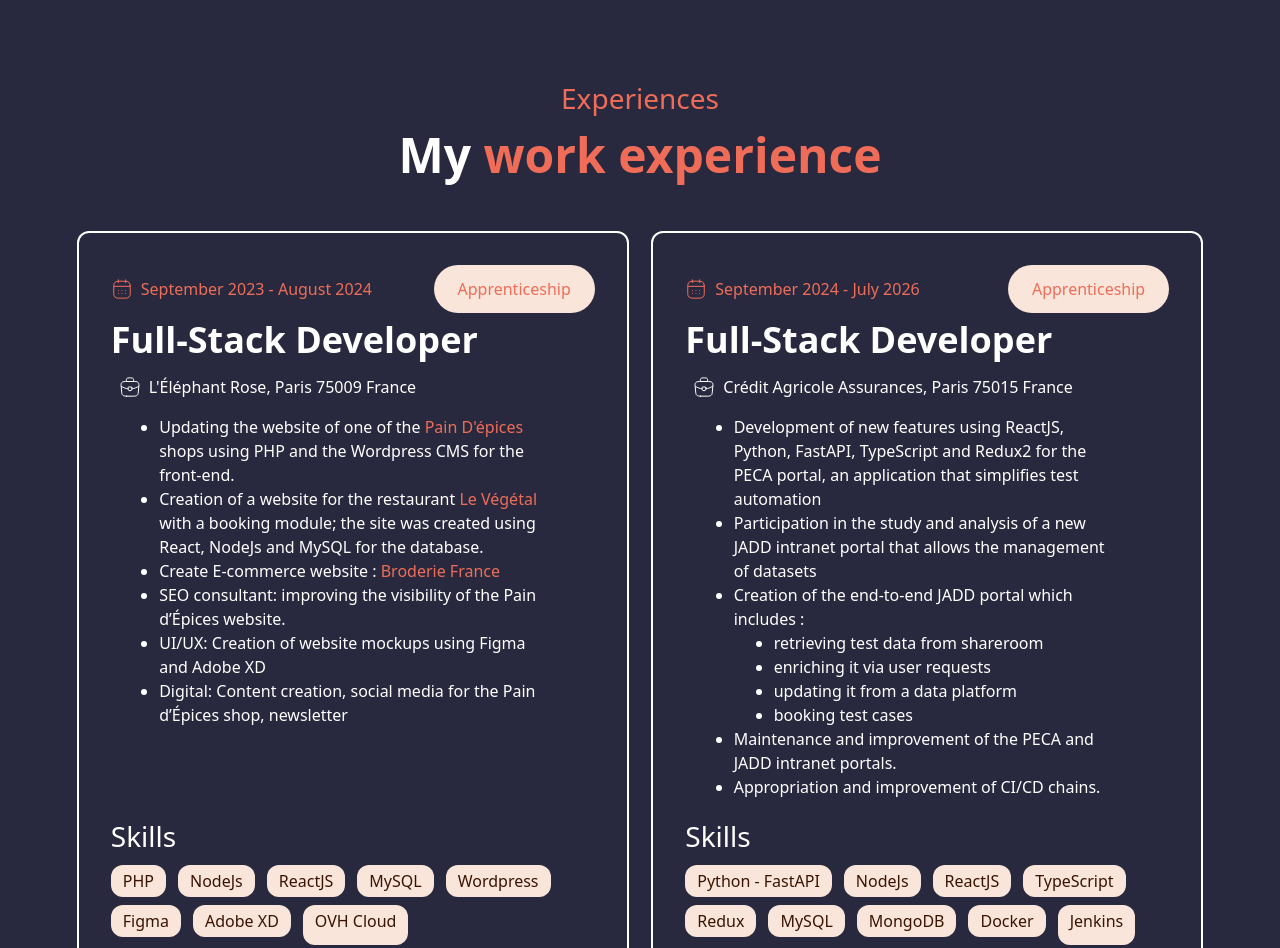
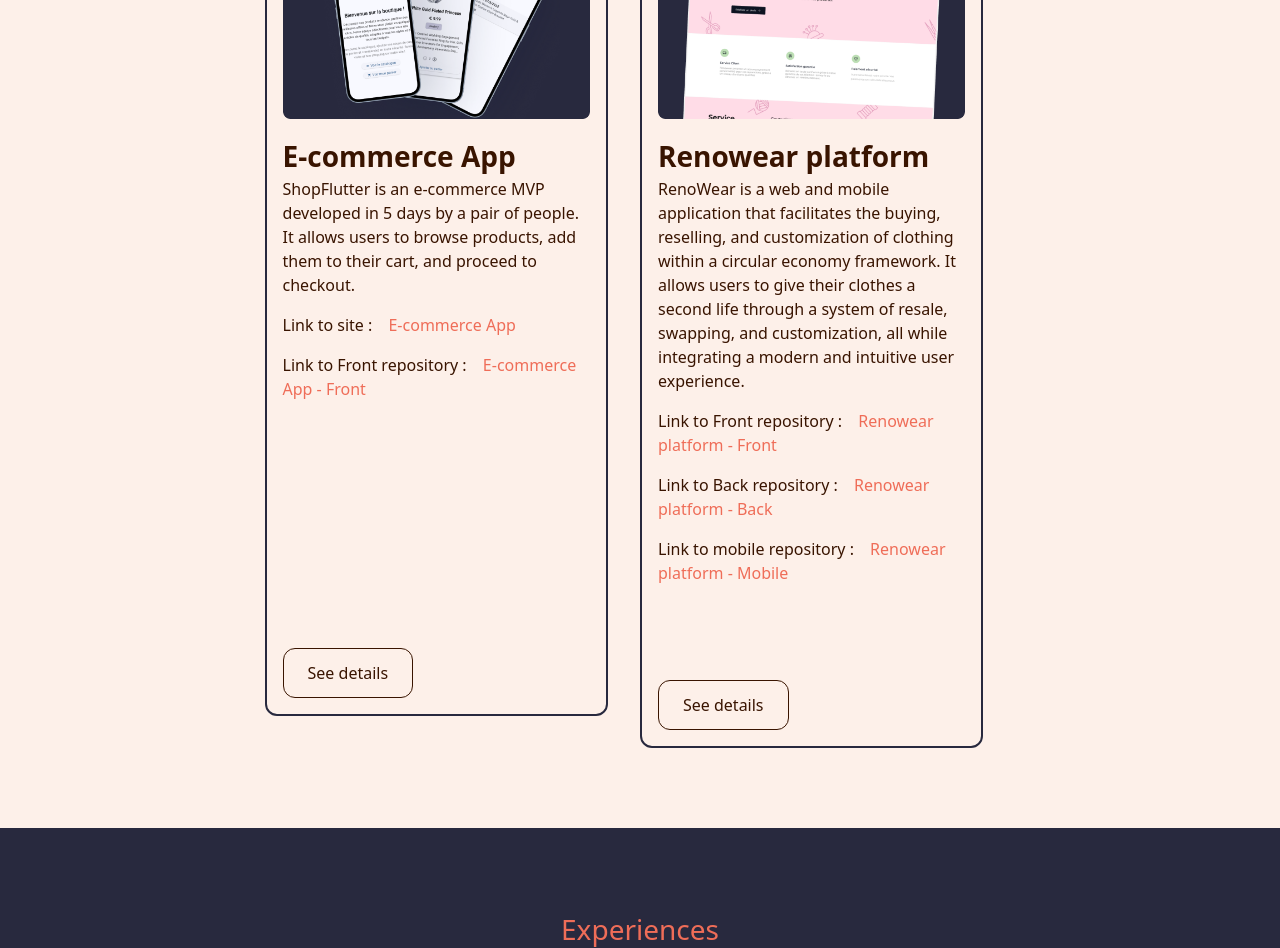
Before and after one commit to SarahOtmane/Portfolio, an Angular app: page / in a window 1280 px wide. Shown: the part 2600-3548 px from the top of the page. Built offline with nearby package versions, Linux system fonts and the light colour scheme.

Commit message:
feat: ajouter de nouveaux projets à la section projet

```diff
--- a/src/app/components/section-projet/section-projet.ts
+++ b/src/app/components/section-projet/section-projet.ts
@@ -36,6 +36,23 @@
       frontRepo: 'https://github.com/SarahOtmane/BetaGouv_front',
       backRepo: 'https://github.com/SarahOtmane/BetaGouv_back',
       techIcons: ['icon-react', 'icon-nestjs']
+    },
+    {
+      title: 'E-commerce App',
+      description: 'ShopFlutter is an e-commerce MVP developed in 5 days by a pair of people. It allows users to browse products, add them to their cart, and proceed to checkout.',
+      image: 'assets/shopFlutter.png',
+      siteLink: 'https://shopflutter.web.app/',
+      frontRepo: 'https://github.com/SarahOtmane/e_commerce_flutter',
+      techIcons: ['icon-react', 'icon-nestjs']
+    },
+    {
+      title: 'Renowear platform',
+      description: 'RenoWear is a web and mobile application that facilitates the buying, reselling, and customization of clothing within a circular economy framework. It allows users to give their clothes a second life through a system of resale, swapping, and customization, all while integrating a modern and intuitive user experience.',
+      image: 'assets/renowear.png',
+      frontRepo: 'https://github.com/SarahOtmane/MDS',
+      backRepo: 'https://github.com/SarahOtmane/backMDS',
+      mobileRepo: 'https://github.com/SarahOtmane/mobileMDS',
+      techIcons: ['icon-react', 'icon-nestjs']
     }
   ];
 }
```
